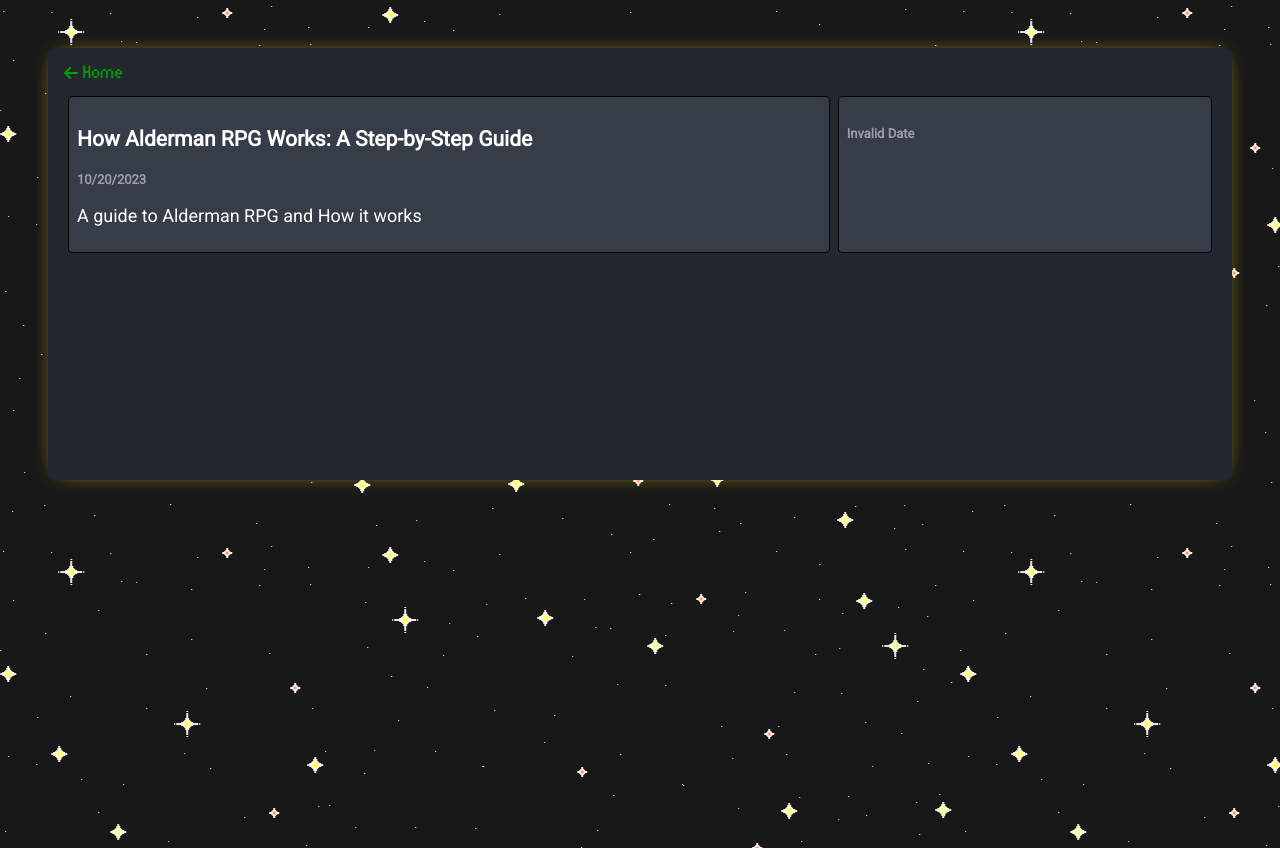
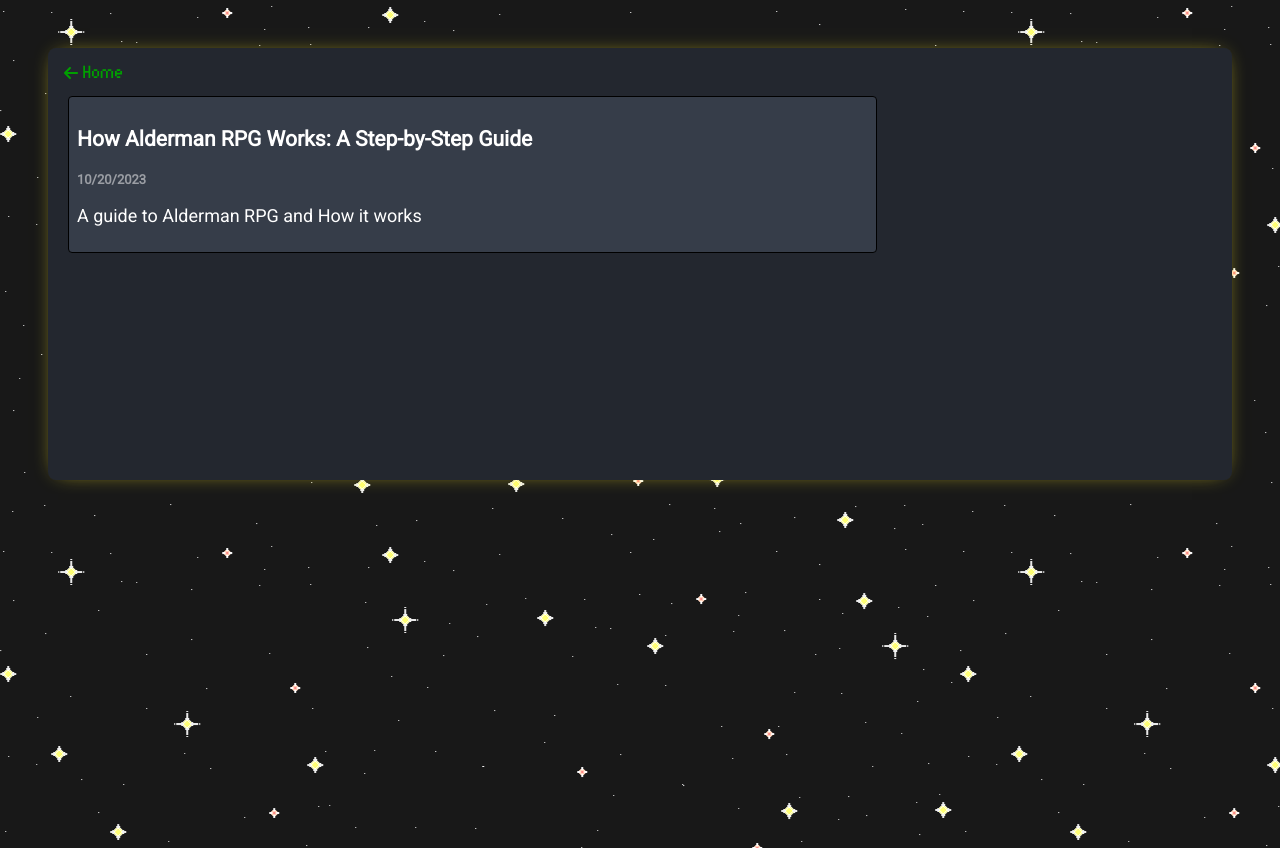
Before and after one commit to 8bitAlex/8BitAlex-Blog, a Next.js app: page /blog in a window 1280 px wide. Built offline with nearby package versions, Linux system fonts and the light colour scheme.

Commit message:
hide drafts

```diff
--- a/src/app/blog/page.tsx
+++ b/src/app/blog/page.tsx
@@ -32,7 +32,9 @@ function getPosts(): PostType[] {
     const postsDirectory = path.join(process.cwd(), 'posts')
     const posts = fs.readdirSync(postsDirectory, { withFileTypes: true }).filter(value => value.name.endsWith(".md"))
 
-    return posts.map(({ name }) => {
+    return posts.filter(({name}) => {
+        return !name.toLowerCase().startsWith("draft")
+    }).map(({ name }) => {
         const slug = name
             .replace(/^.*[\\\/]/, "")
             .split(".")
```
Also changed, not shown: posts/alderman-rolling-loot-details.md (deleted), posts/draft-alderman-rolling-loot-details.md (added).
